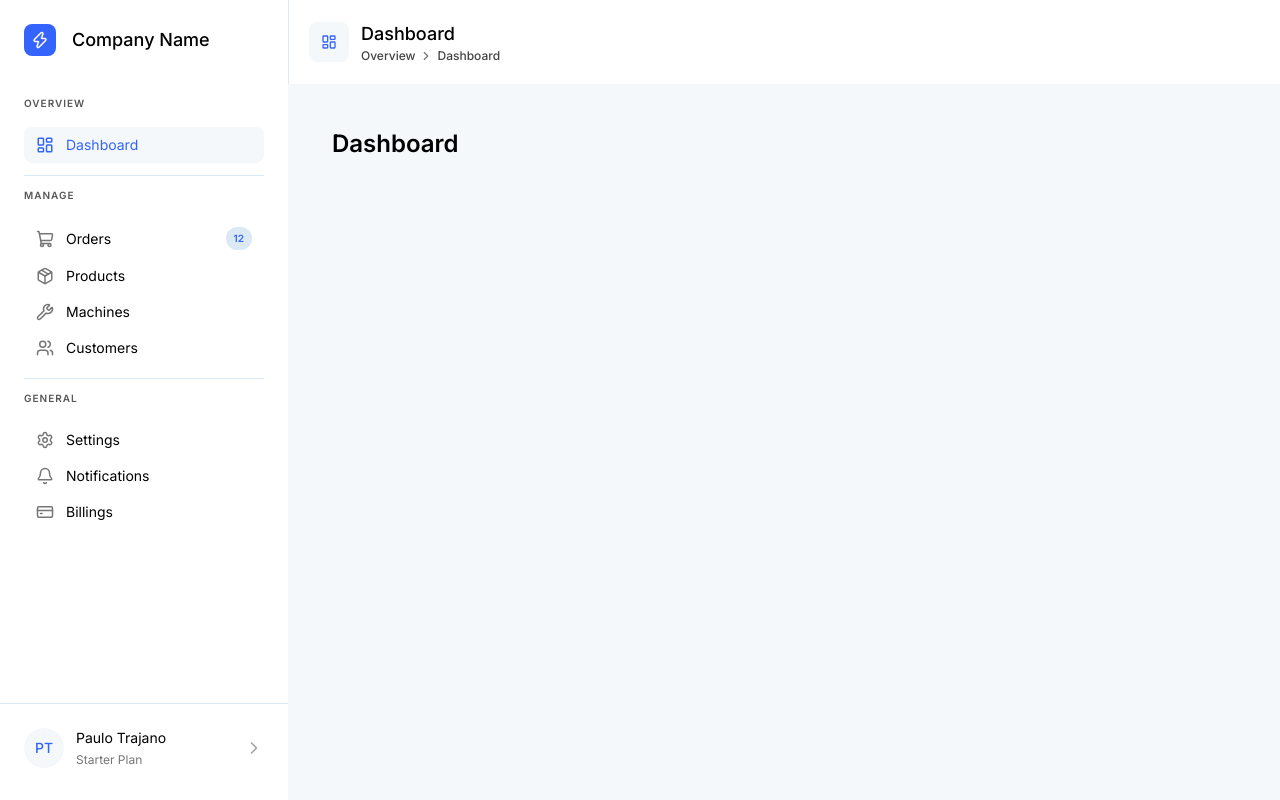
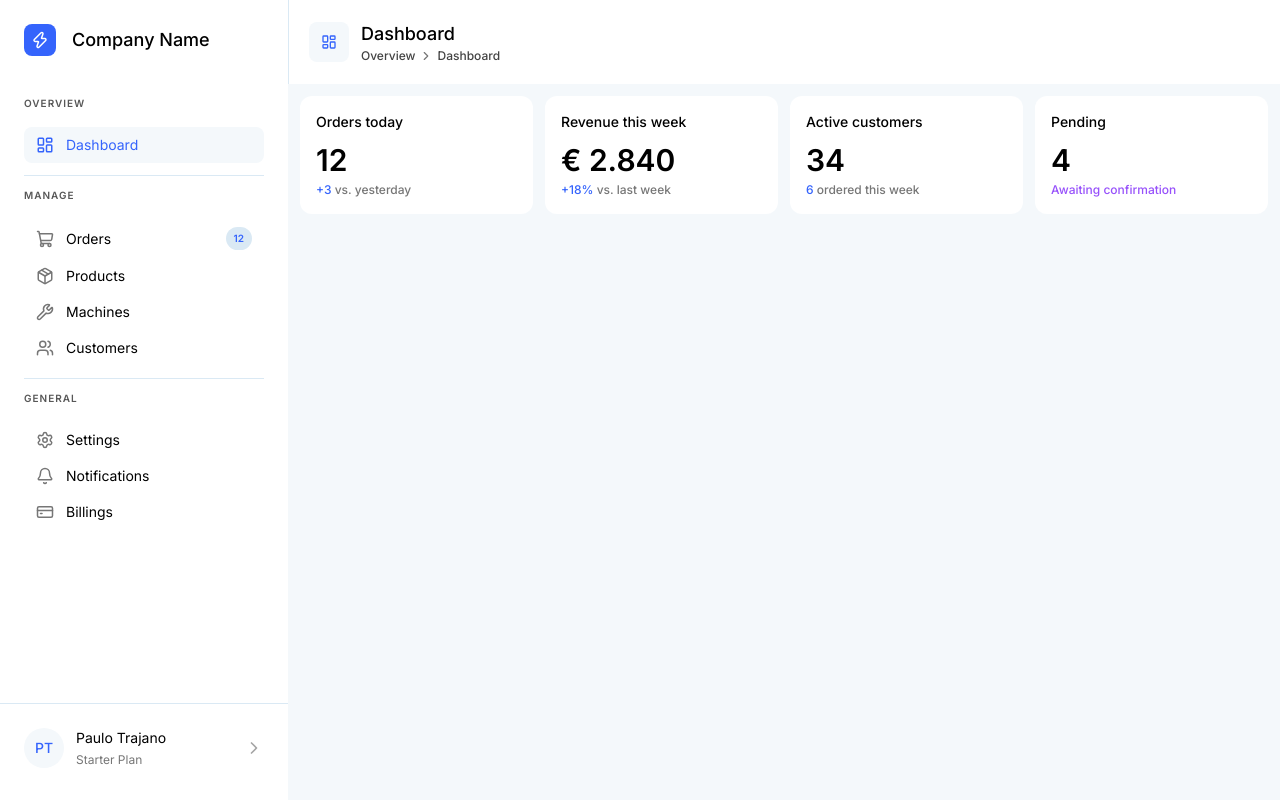
Before and after one commit to paulotra/dashboard-starter, a Next.js app: page /dashboard in a window 1280 px wide. Built offline with nearby package versions, Linux system fonts and the light colour scheme.

Commit message:
add stats card

```diff
--- a/src/app/(dashboard)/dashboard/page.tsx
+++ b/src/app/(dashboard)/dashboard/page.tsx
@@ -1,7 +1,33 @@
+import StatsCard from "@/components/StatsCard";
+
 export default function DashboardPage() {
   return (
-    <main className="p-6">
-      <h1 className="text-2xl font-semibold text-foreground">Dashboard</h1>
-    </main>
-  )
+    <div className="grid grid-cols-4 gap-3">
+      <StatsCard
+        title="Orders today"
+        value={12}
+        delta="+3"
+        subtitle="vs. yesterday"
+      />
+      <StatsCard
+        title="Revenue this week"
+        value="€ 2.840"
+        delta="+18%"
+        subtitle="vs. last week"
+      />
+      <StatsCard
+        title="Active customers"
+        value={34}
+        delta="6"
+        subtitle="ordered this week"
+      />
+      <StatsCard
+        title="Pending"
+        value={4}
+        subtitle={
+          <span className="text-secondary-500">Awaiting confirmation</span>
+        }
+      />
+    </div>
+  );
 }
--- a/src/app/(dashboard)/layout.tsx
+++ b/src/app/(dashboard)/layout.tsx
@@ -1,18 +1,14 @@
-import Sidebar from "@/components/Sidebar";
-import Navigation from "@/components/Navigation";
+import Sidebar from '@/components/Sidebar'
+import Navigation from '@/components/Navigation'
 
-export default function DashboardLayout({
-  children,
-}: {
-  children: React.ReactNode;
-}) {
+export default function DashboardLayout({ children }: { children: React.ReactNode }) {
   return (
-    <div className="flex h-screen bg-body-color">
+    <div className="bg-body-color flex h-screen">
       <Sidebar />
       <div className="flex flex-1 flex-col overflow-hidden">
         <Navigation />
-        <main className="flex-1 overflow-y-auto p-5">{children}</main>
+        <main className="flex-1 overflow-y-auto p-3">{children}</main>
       </div>
     </div>
-  );
+  )
 }
--- a/src/components/StatsCard.tsx
+++ b/src/components/StatsCard.tsx
@@ -1,8 +1,10 @@
+import type { ReactNode } from "react";
+
 export interface StatsCardProps {
   title: string;
   value: string | number;
   delta?: string;
-  subtitle?: string;
+  subtitle?: ReactNode;
 }
 
 export default function StatsCard({
@@ -18,11 +20,10 @@ export default function StatsCard({
         <p className="font-sans text-3xl font-semibold text-black">{value}</p>
         {(delta || subtitle) && (
           <p className="font-sans text-xs font-medium">
-            {delta && (
-              <span className="text-primary-500">{delta}</span>
-            )}
+            {delta && <span className="text-primary-500">{delta}</span>}
             {delta && subtitle && " "}
-            {subtitle && (
+            {subtitle && !delta && subtitle}
+            {subtitle && delta && (
               <span className="text-neutral-600">{subtitle}</span>
             )}
           </p>
```
